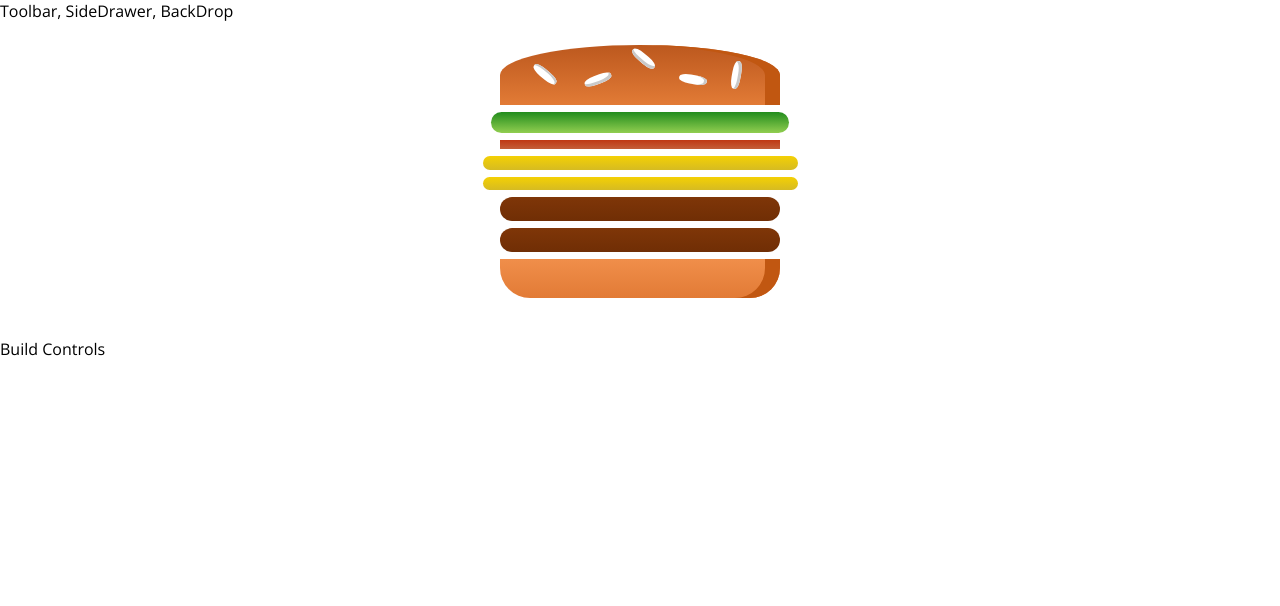
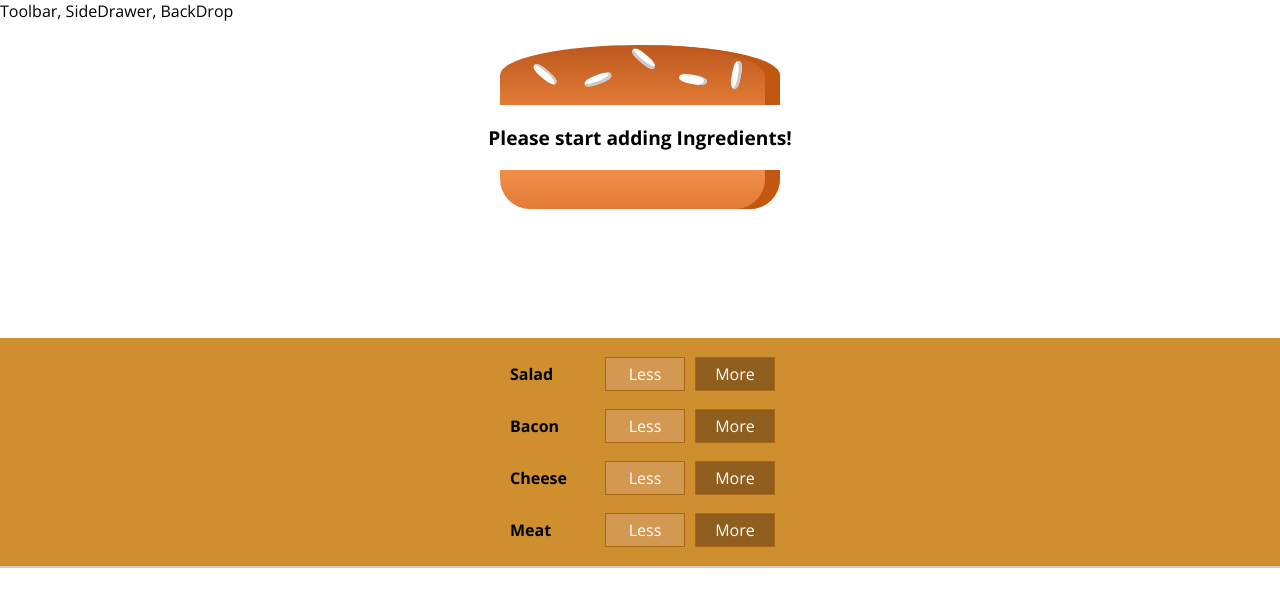
Before and after one commit to Yves848/BurgerBuilder, a React app: page / in a window 1280 px wide. Shown: the top 606 px of the page. Built offline with nearby package versions, Linux system fonts and the light colour scheme.

Commit message:
Section 8 session 132

```diff
--- /dev/null
+++ b/src/components/Burger/BuildControls/BuildControl/BuildControl.css
@@ -0,0 +1,56 @@
+.BuildControl {
+  display: flex;
+  justify-content: space-between;
+  align-items: center;
+  margin: 5px 0;
+}
+
+.BuildControl button {
+  display: block;
+  font: inherit;
+  padding: 5px;
+  margin: 0 5px;
+  width: 80px;
+  border: 1px solid #aa6817;
+  cursor: pointer;
+  outline: none;
+}
+
+.BuildControl button:disabled {
+  background-color: #AC9980;
+  border: 1px solid #7E7365;
+  color: #ccc;
+  cursor: default;
+}
+
+.BuildControl button:hover:disabled {
+  background-color: #AC9980;
+  color: #ccc;
+  cursor: not-allowed;
+}
+
+.Label {
+  padding: 10px;
+  font-weight: bold;
+  width: 80px;
+}
+
+.BuildControl .Less {
+  background-color: #D39952;
+  color: white;
+}
+
+.BuildControl .More {
+  background-color: #8F5E1E;
+  color: white;
+}
+
+.BuildControl .Less:hover, .BuildControl .Less:active {
+  background-color: #DAA972;
+  color: white;
+}
+
+.BuildControl .More:hover,.BuildControl .More:active {
+  background-color: #99703F;
+  color: white;
+}
--- /dev/null
+++ b/src/components/Burger/BuildControls/BuildControl/BuildControl.js
@@ -0,0 +1,17 @@
+import React from 'react';
+
+import classes from './BuildControl.css';
+
+const buildControl = (props) => {
+  return (
+    <div className={classes.BuildControl}>
+      <div className={classes.Label}>
+        {props.label}
+      </div>
+      <button className={classes.Less}>Less</button>
+      <button className={classes.More} onClick={props.added}>More</button>
+    </div>
+  );
+}
+
+export default buildControl;
--- /dev/null
+++ b/src/components/Burger/BuildControls/BuildControls.css
@@ -0,0 +1,10 @@
+.BuildControls {
+  width: 100%;
+  background-color: #CF8F2E;
+  display: flex;
+  flex-flow: column;
+  align-items: center;
+  box-shadow: 0 2px 1px #cccccc;
+  margin: auto;
+  padding: 10px 0;
+}
--- /dev/null
+++ b/src/components/Burger/BuildControls/BuildControls.js
@@ -0,0 +1,22 @@
+import React from 'react';
+
+import classes from './BuildControls.css';
+import BuildControl from './BuildControl/BuildControl';
+
+const controls = [
+  { label: 'Salad', type: 'salad' },
+  { label: 'Bacon', type: 'bacon' },
+  { label: 'Cheese', type: 'cheese' },
+  { label: 'Meat', type: 'meat' },
+];
+
+const buildControls = props =>
+  (<div className={classes.BuildControls}>
+    {controls.map(ctrl => (<BuildControl
+                              key={ctrl.label}
+                              label={ctrl.label}
+                              added={() => props.ingredientAdded(ctrl.type)}>
+                            </BuildControl>))}
+  </div>);
+
+export default buildControls;
--- a/src/components/Burger/Burger.js
+++ b/src/components/Burger/Burger.js
@@ -4,12 +4,19 @@
 import BurgerIngredient from './BurgerIngredient/BurgerIngredient';
 
 const burger = (props) => {
-  const transformedIngredients = Object.keys(props.ingredients)
+  let transformedIngredients = Object.keys(props.ingredients)
     .map(igKey => {
       return [...Array(props.ingredients[igKey])].map((_, i) => {
         return <BurgerIngredient key={igKey + i} type={igKey} />
       })
     })
+    .reduce((arr,el)=>{
+      return arr.concat(el)
+    },[]);
+
+    if (transformedIngredients.length === 0) {
+      transformedIngredients = <p>Please start adding Ingredients!</p>
+    }
 
   return (
     <div className={classes.Burger}>
--- a/src/containers/BurgerBuilder/BurgerBuilder.js
+++ b/src/containers/BurgerBuilder/BurgerBuilder.js
@@ -1,7 +1,14 @@
-import React, { Component } from 'react'
-import Aux from '../../hoc/_Aux'
+import React, { Component } from 'react';
+import Aux from '../../hoc/_Aux';
 import Burger from '../../components/Burger/Burger';
+import BuildControls from '../../components/Burger/BuildControls/BuildControls';
 
+const INGREDIENT_PRICES = {
+  salad: 0.5,
+  cheese: 0.4,
+  meat: 1.3,
+  bacon: 0.7,
+};
 
 class BurgerBuilder extends Component {
   /* constructor(props){
@@ -13,18 +20,39 @@
    */
   state = {
     ingredients: {
-      salad: 1,
-      bacon: 1,
-      cheese: 2,
-      meat: 2
-    }
-  }
+      salad: 0,
+      bacon: 0,
+      cheese: 0,
+      meat: 0,
+    },
+    totalPrice: 4,
+  };
+
+  addIngredientHandler = type => {
+    const oldCount = this.state.ingredients[type];
+    const updateCount = oldCount + 1;
+
+    const updatedIngredients = { ...this.state.ingredients };
+
+    updatedIngredients[type] = updateCount;
+    const priceAddition = INGREDIENT_PRICES[type];
+    const oldPrice = this.state.totalPrice;
+    const newPrice = oldPrice + priceAddition;
+
+    this.setState({
+      totalPrice: newPrice,
+      ingredients: updatedIngredients,
+    });
+  };
+
+  removeIngredientHandle = type => {};
 
   render() {
     return (
       <Aux>
-        <Burger ingredients={this.state.ingredients}></Burger>
-        <div>Build Controls</div>
+        <Burger ingredients={this.state.ingredients} />
+        <BuildControls
+          ingredientAdded={this.addIngredientHandler} />
       </Aux>
     );
   }
```
